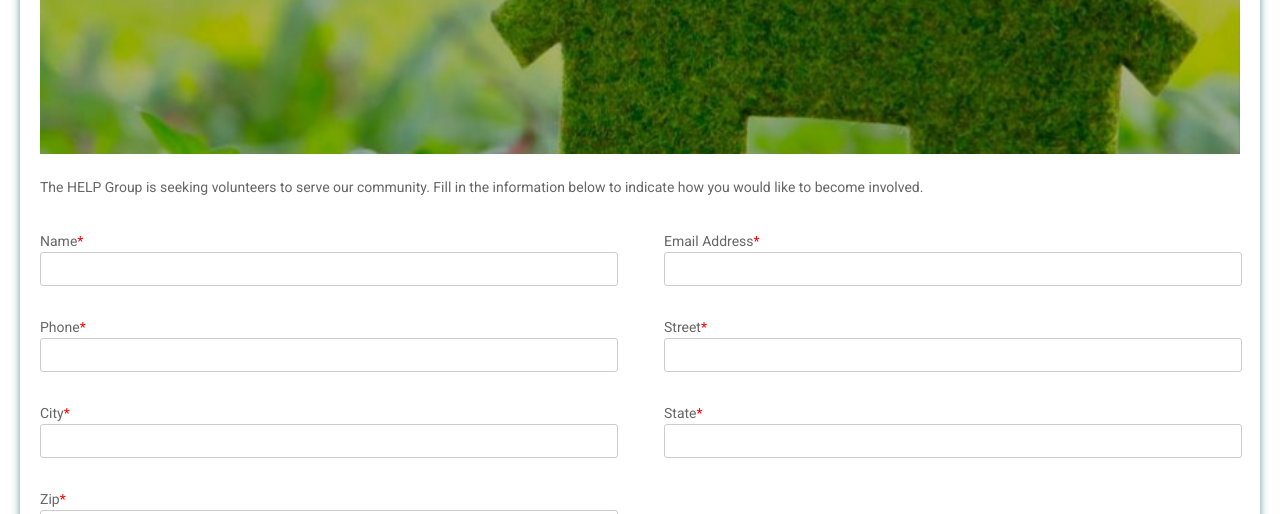
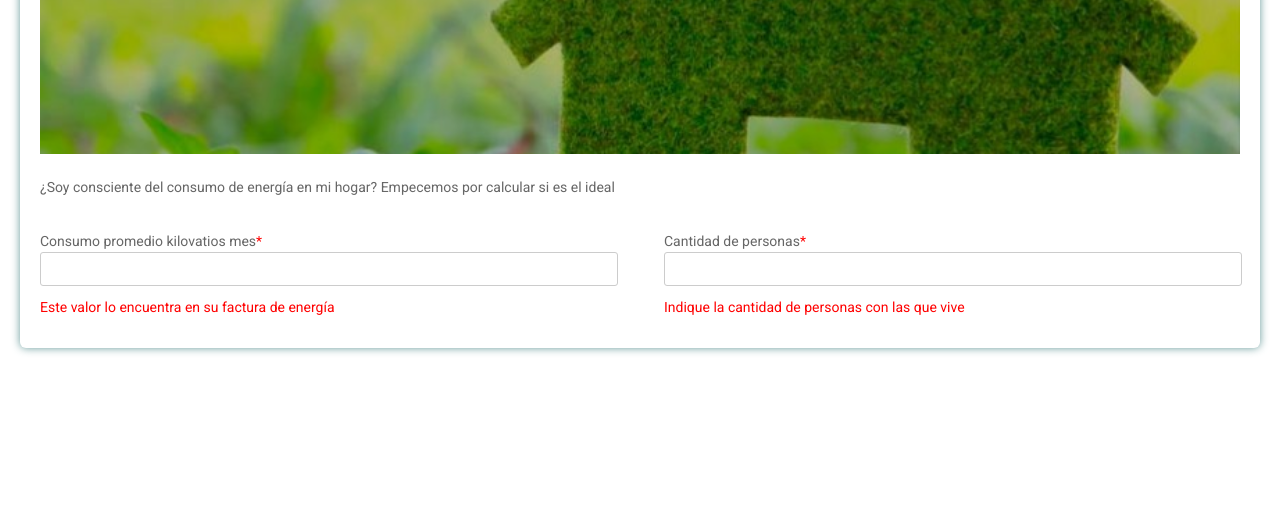
Before and after one commit to juandavidgc/juandavidgc.github.io, a plain HTML site: page index.html in a window 1280 px wide. Shown: the part 286-800 px from the top of the page. Drawn offline with Linux system fonts and the light colour scheme.

Commit message:
First draft

```diff
--- a/index.html
+++ b/index.html
@@ -206,38 +206,21 @@
           <h1>Diseñando el Plan de Gestión Ambiental en Mi Hogar</h1>
         </div>
         <br/>
-        <p>The HELP Group is seeking volunteers to serve our community. Fill in the information below to indicate how you would like to become involved.</p>
+        <p>¿Soy consciente del consumo de energía en mi hogar? Empecemos por calcular si es el ideal</p>
         <br/>
         <div class="colums">
           <div class="item">
-            <label for="name">Name<span>*</span></label>
-            <input id="name" type="text" name="name" required/>
+            <label for="name">Consumo promedio kilovatios mes<span>*</span></label>
+			<input id="name" type="text" name="name" required/>
+			<span class="guide">Este valor lo encuentra en su factura de energía</span>
           </div>
           <div class="item">
-            <label for="eaddress">Email Address<span>*</span></label>
-            <input id="eaddress" type="text"   name="eaddress" required/>
+            <label for="eaddress">Cantidad de personas<span>*</span></label>
+			<input id="eaddress" type="text"   name="eaddress" required/>
+			<span class="guide">Indique la cantidad de personas con las que vive</span>
           </div>
-          <div class="item">
-            <label for="phone">Phone<span>*</span></label>
-            <input id="phone" type="tel"   name="phone" required/>
-          </div>
-          <div class="item">
-            <label for="street">Street<span>*</span></label>
-            <input id="street" type="text"   name="street" required/>
-          </div>
-          <div class="item">
-            <label for="city">City<span>*</span></label>
-            <input id="city" type="text"   name="city" required/>
-          </div>
-          <div class="item">
-            <label for="state">State<span>*</span></label>
-            <input id="state" type="text"   name="state" required/>
-          </div>
-          <div class="item">
-            <label for="zip">Zip<span>*</span></label>
-            <input id="zip" type="text"   name="zip" required/>
-          </div>
-        </div>
+		</div>
+		<!--
         <div class="question">
           <label>Include my contact information on lists distributed to other attendees.</label>
           <div class="question-answer">
@@ -340,7 +323,8 @@
         </div>
         <div class="btn-block">
           <button type="submit" href="/">Submit</button>
-        </div>
+		</div>
+		-->
       </form>
     </div>
   </body>
```
